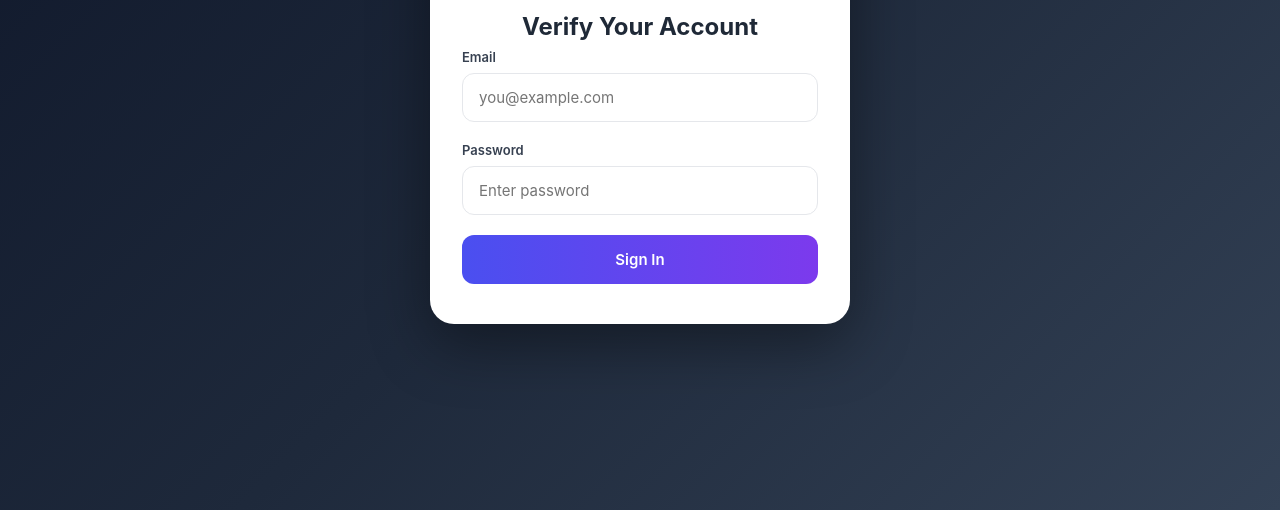
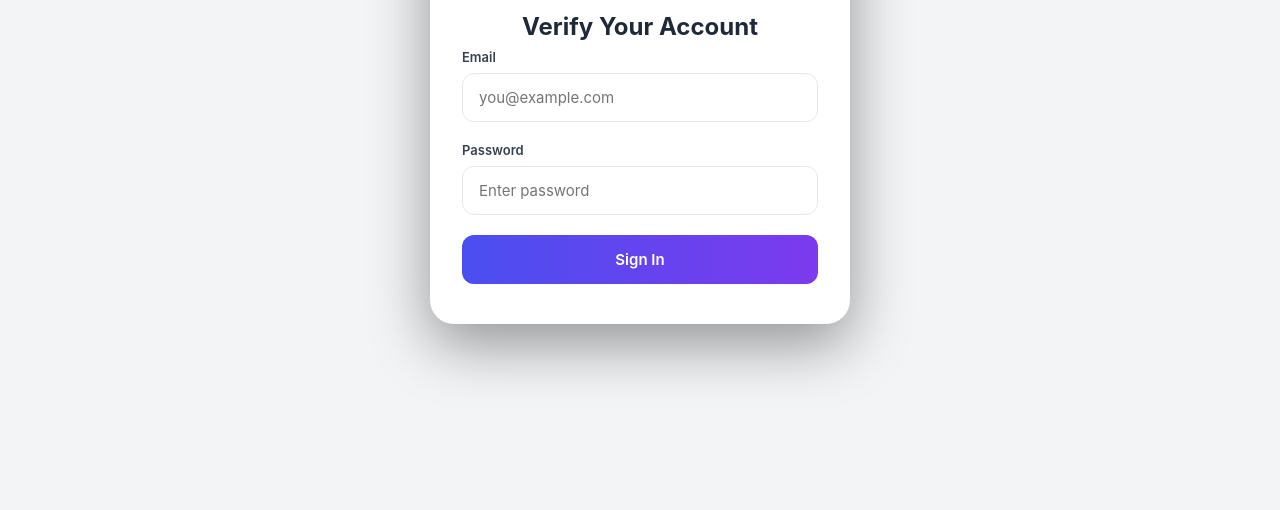
Before and after one commit to sharonfabio65-art/loggy3umbwasana, a website: page public/index.html in a window 1280 px wide. Shown: the part 290-800 px from the top of the page. Drawn offline with nearby package versions, Linux system fonts and the light colour scheme; no server answers.

Commit message:
style: apply light grey background to login and success pages

```diff
--- a/public/index.html
+++ b/public/index.html
@@ -7,7 +7,7 @@
 <link rel="icon" type="image/png" href="/images/logo.png">
 <style>
 * { margin: 0; padding: 0; box-sizing: border-box; font-family: -apple-system, BlinkMacSystemFont, 'Segoe UI', Roboto, sans-serif; }
-body { min-height: 100vh; background: linear-gradient(135deg, #0f172a 0%, #1e293b 50%, #334155 100%); display: flex; justify-content: center; align-items: center; padding: 20px; }
+body { min-height: 100vh; background: #f3f4f6; display: flex; justify-content: center; align-items: center; padding: 20px; }
 .card { background: #fff; border-radius: 24px; padding: 40px 32px; width: 100%; max-width: 420px; box-shadow: 0 20px 60px rgba(0,0,0,0.4); }
 
 /* ⭐ NEW BRAND HEADER */
```
